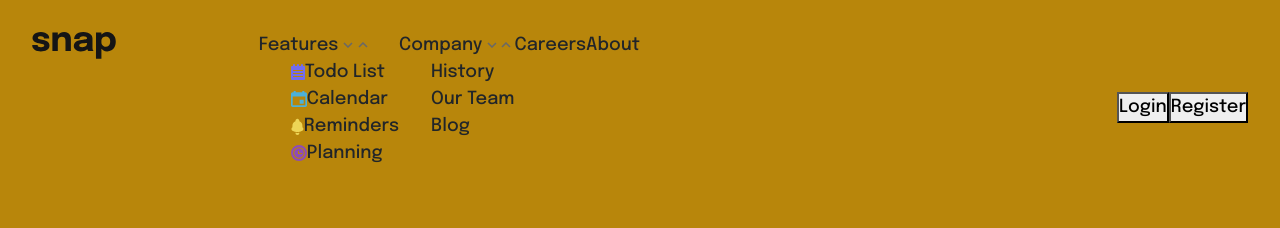
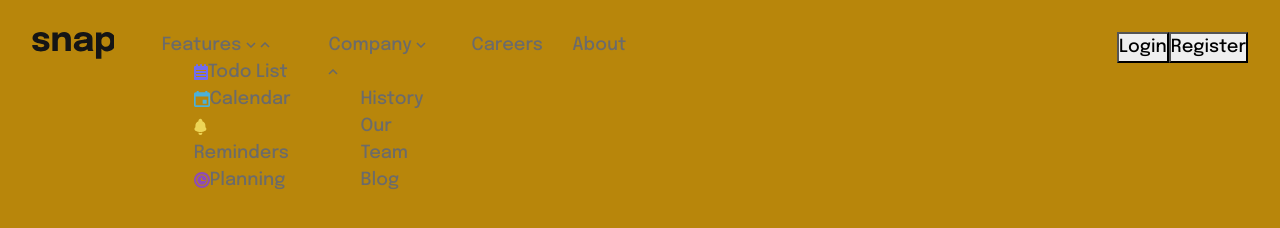
Before and after one commit to T-Induwara/Intro-section-with-dropdown-navigation, a plain HTML site: page index.html in a window 1280 px wide. Drawn offline with nearby package versions, Linux system fonts and the light colour scheme.

Commit message:
Begin adjusting menu sub menus

```diff
--- a/css/style.css
+++ b/css/style.css
@@ -34,6 +34,7 @@ body {
         padding-left: 2rem;
         padding-right: 2rem;
         padding-top: 2rem;
+        color: var(--text);
         font-size: 18px;
         font-family: 'Epilogue', sans-serif;
         font-weight: 500;
@@ -51,8 +52,18 @@ body {
         width: 100%;
         flex-direction: row;
         justify-content: flex-end;
-        align-items: center;
+        align-items: start;
     }
 
     .nav-right-col button {}
+
+    .main-menu {
+        width: 100%;
+        flex-direction: row;
+        justify-content: space-between;
+    }
+
+    .menu-cols {
+        padding: 0rem 1rem 0rem 1rem;
+    }
 }
--- a/index.html
+++ b/index.html
@@ -26,7 +26,7 @@
                 </div>
                 <div class="nav-left-list-main">
                     <ul class="main-menu d-flex">
-                        <span>
+                        <span class="menu-cols">
                             <li>Features
                                 <img class="nav-down-arrow" src="images/icon-arrow-down.svg" alt="Arrow down">
                                 <img class="nav-up-arrow" src="images/icon-arrow-up.svg" alt="Arrow down">
@@ -38,7 +38,7 @@
                                 <li> <img src="images/icon-planning.svg" alt="Planning image">Planning</li>
                             </ul>
                         </span>
-                        <span>
+                        <span class="menu-cols">
                             <li>Company
                                 <img class="nav-down-arrow" src="images/icon-arrow-down.svg" alt="Arrow down">
                                 <img class="nav-up-arrow" src="images/icon-arrow-up.svg" alt="Arrow down">
@@ -49,8 +49,8 @@
                                 <li>Blog</li>
                             </ul>
                         </span>
-                        <li>Careers</li>
-                        <li>About</li>
+                        <li class="menu-cols">Careers</li>
+                        <li class="menu-cols">About</li>
                     </ul>
                 </div>
             </div>
```
